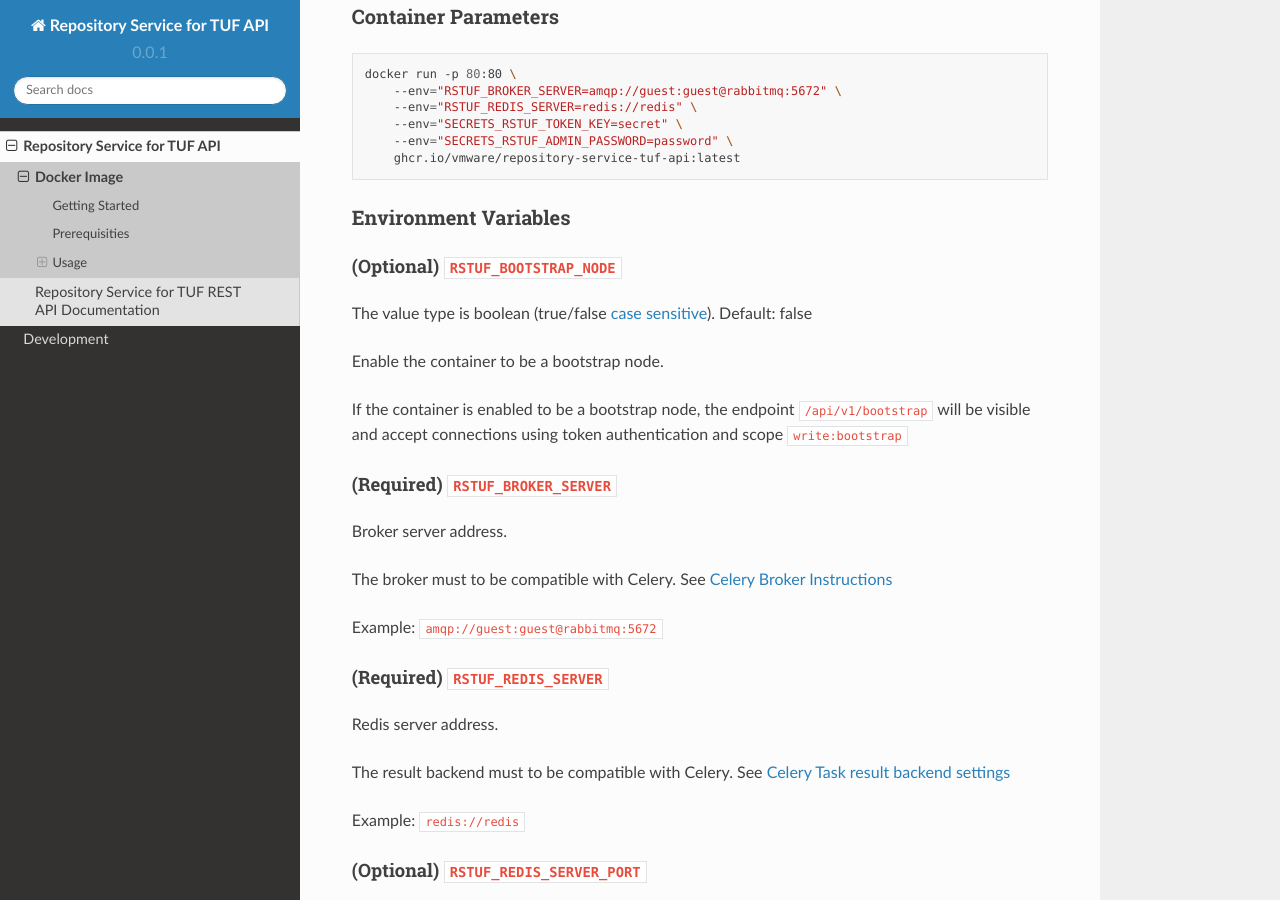
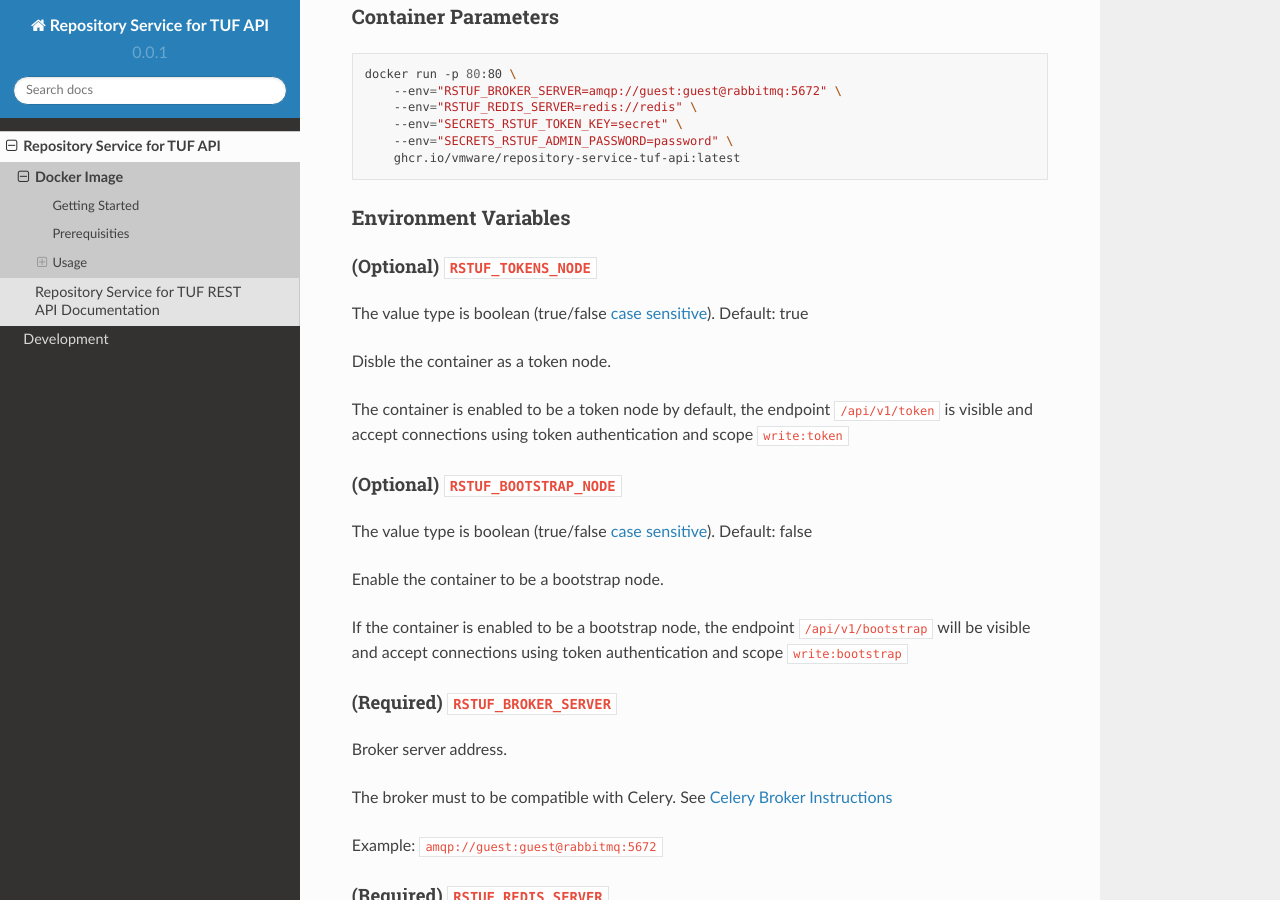
Before and after one commit to repository-service-tuf/repository-service-tuf-api, a Sphinx documentation site: the page built from docs/source/guide/Docker_README.md, in a window 1280 px wide and 900 px high, scrolled down 637 px. Built offline with Sphinx 7.4.7 and the Read the Docs theme 2.0.0, drawn with Linux system fonts in a browser that asks for light colours.

Commit message:
Updated the Docker Documentation
Added documentation information about the new variable
RSTUF_TOKENS_NODE usage.

Signed-off-by: Luiz Andrade <luiz.pandradejr@gmail.com>

```diff
--- a/docs/source/guide/Docker_README.md
+++ b/docs/source/guide/Docker_README.md
@@ -37,6 +37,15 @@
 
 
 ### Environment Variables
+
+#### (Optional) `RSTUF_TOKENS_NODE`
+
+The value type is boolean (true/false [case sensitive](https://www.dynaconf.com/configuration/#available-options)).
+Default: true
+
+Disble the container as a token node.
+
+The container is enabled to be a token node by default, the endpoint `/api/v1/token` is visible and accept connections using token authentication and scope `write:token`
 
 #### (Optional) `RSTUF_BOOTSTRAP_NODE`
 
```
